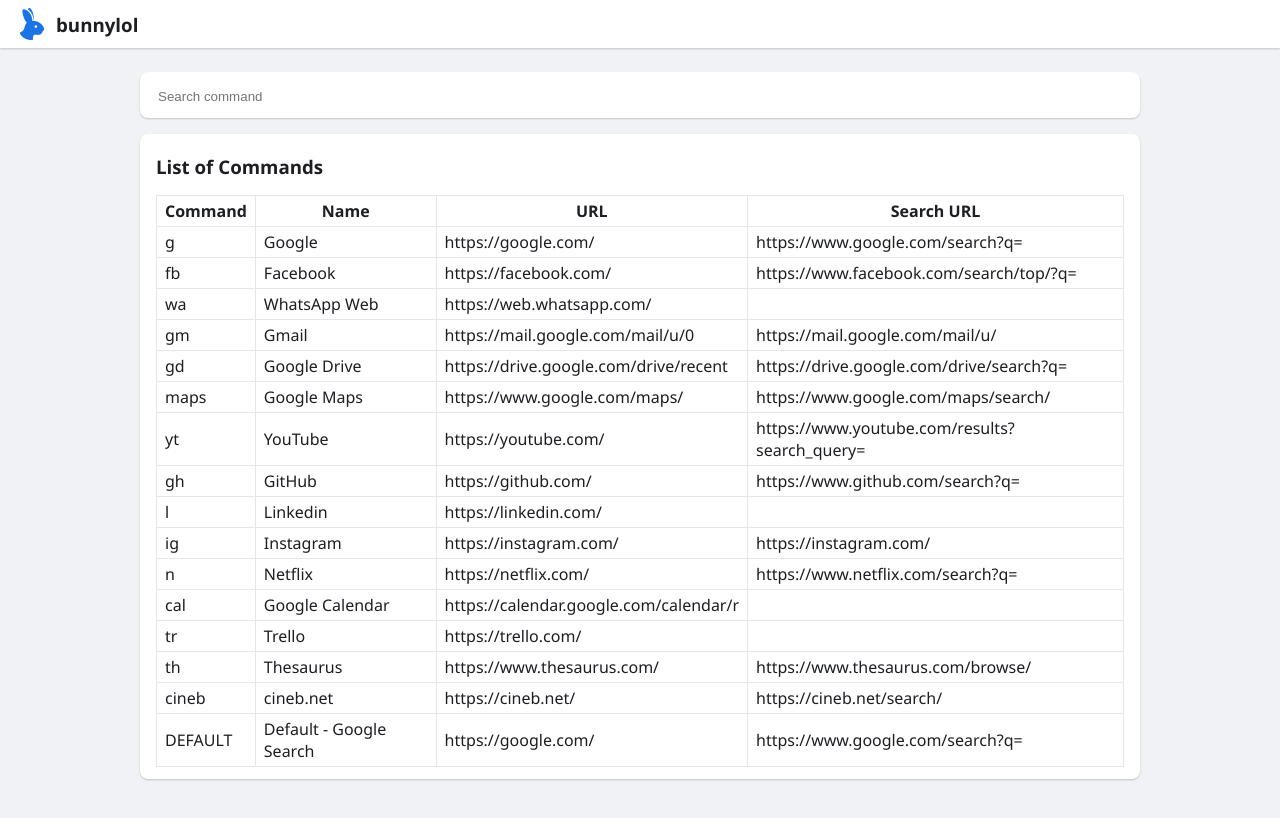
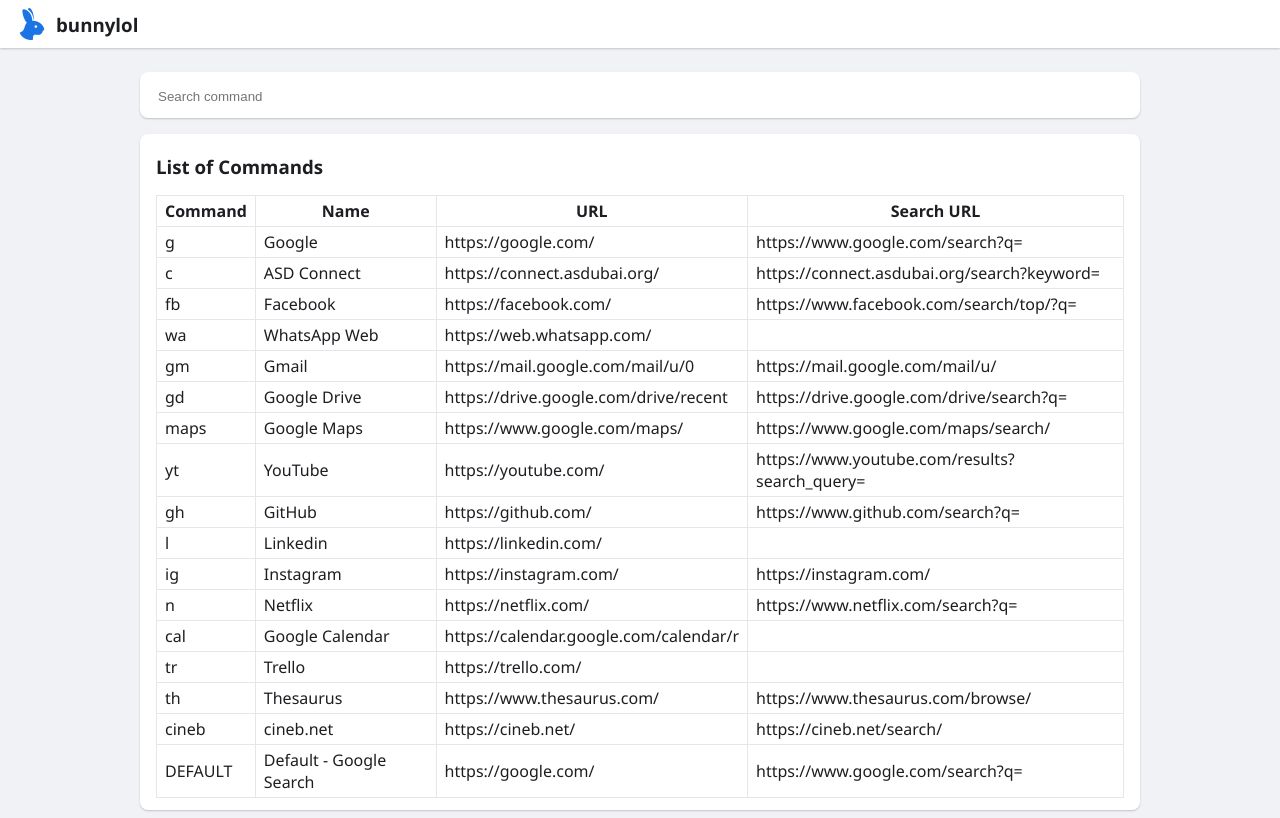
Before and after one commit to asdubai-org/bunnylol, a React (Create React App) app: page / in a window 1280 px wide. Built offline with nearby package versions, Linux system fonts and the light colour scheme.

Commit message:
add connect page

```diff
--- a/src/Commands.js
+++ b/src/Commands.js
@@ -3,6 +3,11 @@
         name: "Google",
         url: "https://google.com/",
         searchurl: "https://www.google.com/search?q="
+    },
+    c: {
+        name: "ASD Connect",
+        url: "https://connect.asdubai.org/",
+        searchurl: "https://connect.asdubai.org/search?keyword="
     },
     fb: {
         name: "Facebook",
```
Also changed, not shown: 11 other files (tests, documents, lock files or other folders).
